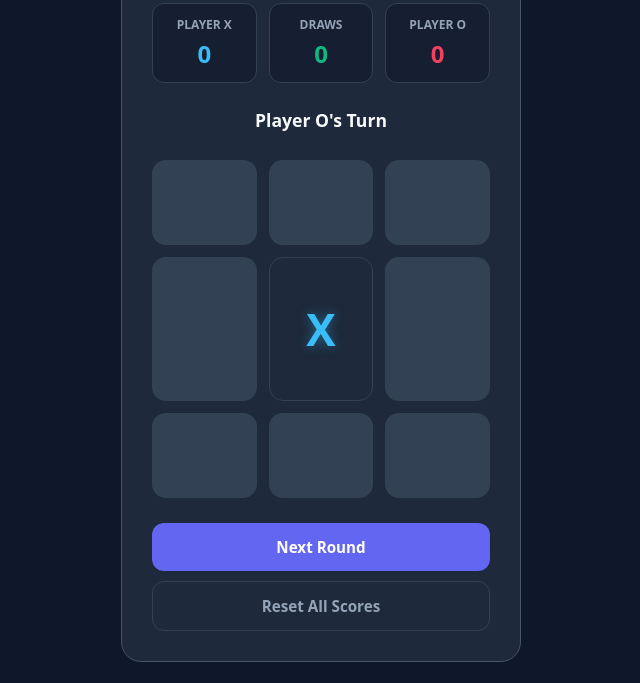
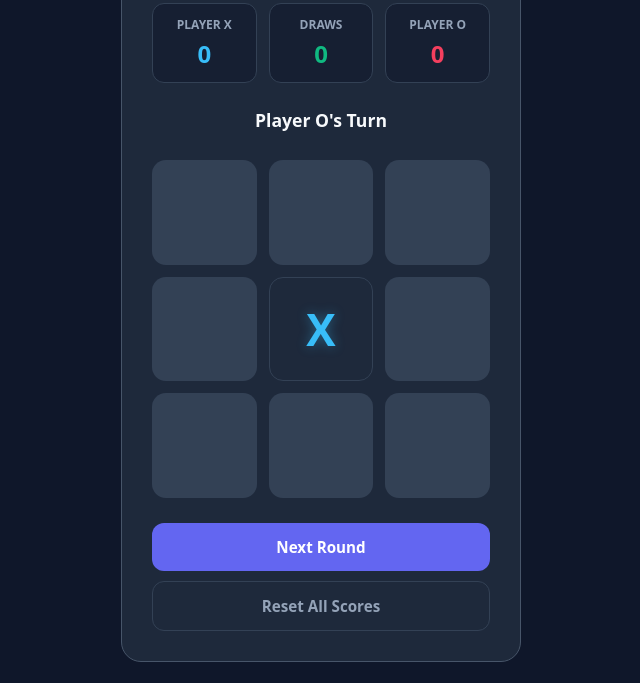
Before and after one commit to coldmusic28-dot/coldmusic28-dot.github.io, a plain HTML site: page index.html in a window 1280 px wide. Both pictures are taken after a click on the element 640 px from the left and 446 px from the top of the page. Shown: the part 117-800 px from the top of the page, without its empty margins (319-959 px from the left). Drawn offline with Linux system fonts and the light colour scheme.

Commit message:
Update index.html

```diff
--- a/index.html
+++ b/index.html
@@ -13,9 +13,9 @@
             --text-muted: #94a3b8;
             --color-x: #38bdf8;
             --color-o: #f43f5e;
-            --color-draw: #10b981;
+            --color-draw: #10b981; /* Vibrant Green */
             --accent: #6366f1;
-            --line-color: #ffffff;
+            --line-color: #10b981; /* Default to Green */
         }
         * { box-sizing: border-box; font-family: system-ui, sans-serif; margin: 0; padding: 0; }
         body { background-color: var(--bg-color); color: var(--text-main); display: flex; justify-content: center; align-items: center; min-height: 100vh; padding: 20px; }
@@ -32,13 +32,39 @@
 
         #turn-indicator { font-size: 1.1rem; font-weight: 600; margin-bottom: 25px; min-height: 27px; }
 
-        .board { display: grid; grid-template-columns: repeat(3, 1fr); gap: 12px; margin-bottom: 25px; aspect-ratio: 1 / 1; position: relative; }
-        .cell { background: var(--cell-bg); border-radius: 14px; display: flex; align-items: center; justify-content: center; font-size: 2.75rem; font-weight: 800; cursor: pointer; user-select: none; border: 1px solid transparent; transition: all 0.2s; }
+        /* FIX: Added grid-template-rows to lock row sizes completely uniform */
+        .board {
+            display: grid;
+            grid-template-columns: repeat(3, 1fr);
+            grid-template-rows: repeat(3, 1fr);
+            gap: 12px;
+            margin-bottom: 25px;
+            aspect-ratio: 1 / 1;
+            position: relative;
+        }
+
+        /* FIX: Added aspect-ratio to keep empty or filled cubes perfectly identical */
+        .cell {
+            background: var(--cell-bg);
+            border-radius: 14px;
+            display: flex;
+            align-items: center;
+            justify-content: center;
+            font-size: 2.75rem;
+            font-weight: 800;
+            cursor: pointer;
+            user-select: none;
+            border: 1px solid transparent;
+            transition: all 0.2s;
+            aspect-ratio: 1 / 1;
+        }
+
         .cell:hover:not(.taken) { background: #475569; transform: scale(1.02); }
         .cell.taken { cursor: not-allowed; background: #1e293b; border-color: #334155; }
         .cell.p-x { color: var(--color-x); text-shadow: 0 0 12px rgba(56, 189, 248, 0.4); }
         .cell.p-o { color: var(--color-o); text-shadow: 0 0 12px rgba(244, 63, 94, 0.4); }
 
+        /* Glowing Winning Line Engine */
         #win-line {
             position: absolute;
             background: var(--line-color);
@@ -47,8 +73,10 @@
             display: none;
             border-radius: 10px;
             transition: all 0.3s ease-in-out;
+            pointer-events: none; /* Prevents line from blocking button clicks */
         }
 
+        /* Fixed Precise Line Placements */
         .board.show-012 #win-line { display: block; top: 15%; left: 5%; width: 90%; height: 6px; }
         .board.show-345 #win-line { display: block; top: 50%; left: 5%; width: 90%; height: 6px; transform: translateY(-50%); }
         .board.show-678 #win-line { display: block; bottom: 15%; left: 5%; width: 90%; height: 6px; }
@@ -125,8 +153,8 @@
                 scores[player]++;
                 document.querySelector(`#score-${player.toLowerCase()} .val`).textContent = scores[player];
 
-                const matchColor = player === 'X' ? 'var(--color-x)' : 'var(--color-o)';
-                board.style.setProperty('--line-color', matchColor);
+                // FIXED: Set line color permanently to green on a win pattern
+                board.style.setProperty('--line-color', 'var(--color-draw)');
                 board.classList.add('show-' + winningPattern);
 
                 active = false;
```
